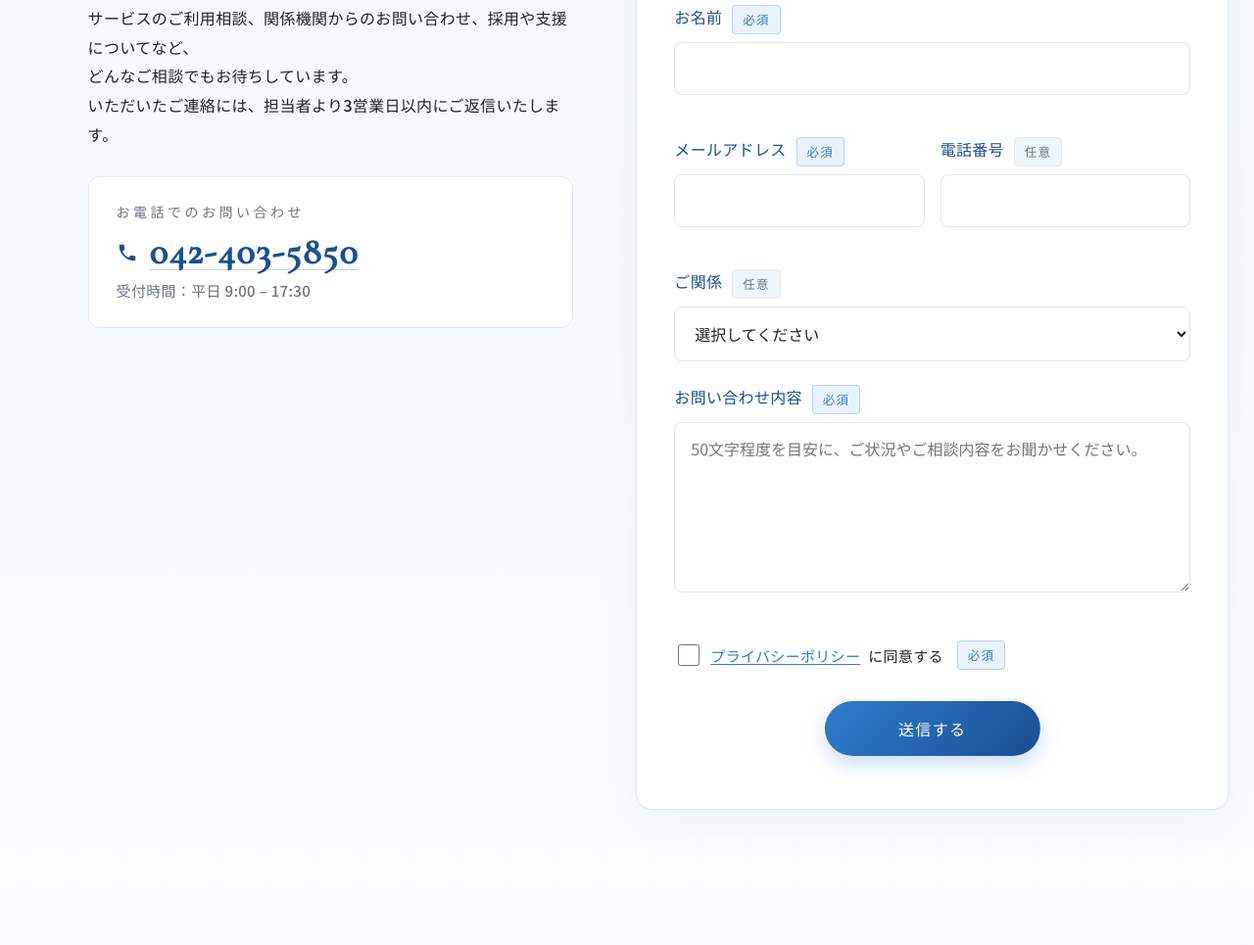
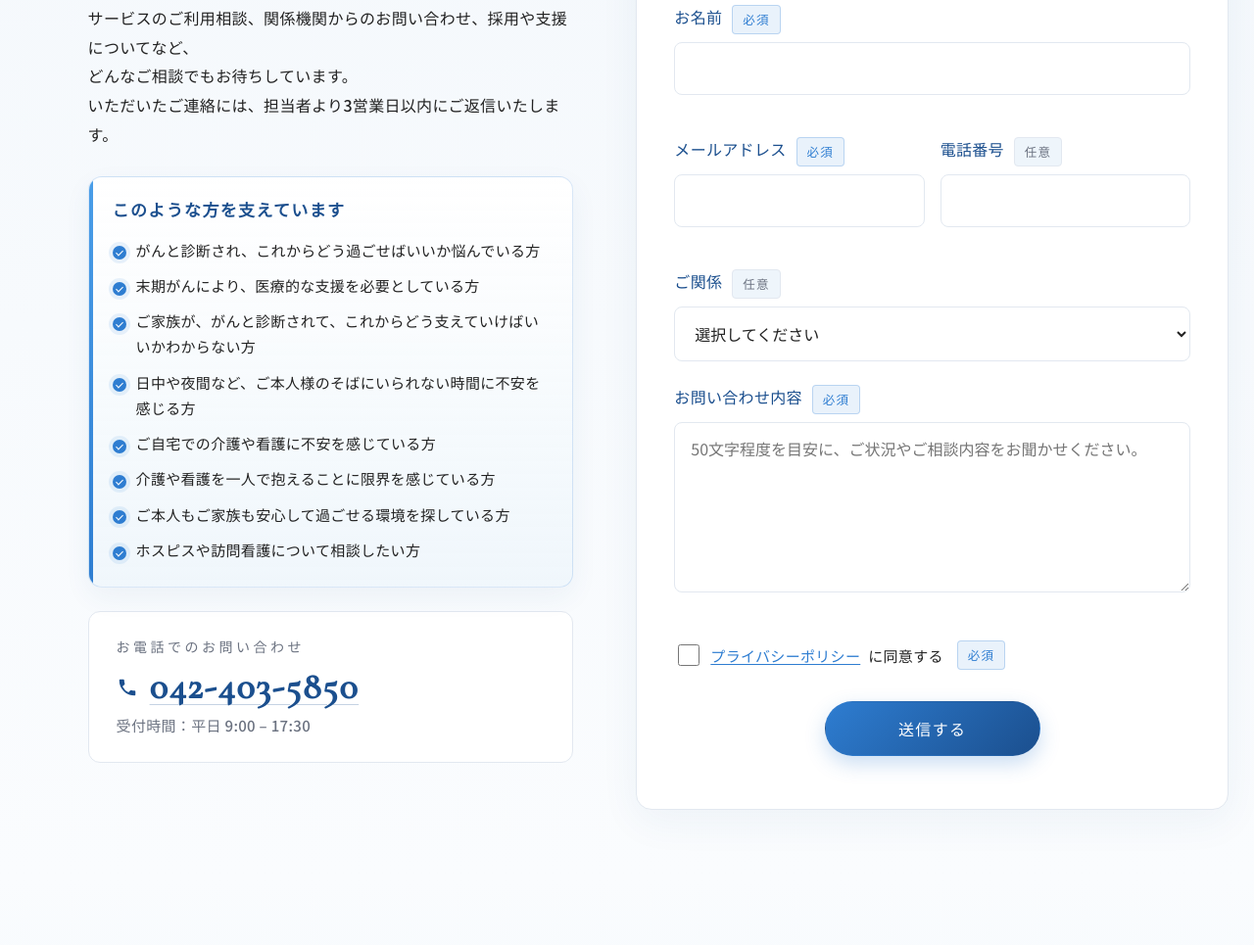
Before and after one commit to tsumura-175/sora, a plain HTML site: page index.html in a window 1280 px wide. Shown: the part 5457-6422 px from the top of the page at 98% size. Drawn offline with nearby package versions, Linux system fonts and the light colour scheme.

Commit message:
content: add contact support checklist

```diff
--- a/css/style.css
+++ b/css/style.css
@@ -1654,6 +1654,71 @@ section.reveal.is-visible {
   line-height: 1.85;
   color: var(--color-text);
 }
+.contact-support {
+  position: relative;
+  margin: 0 0 24px;
+  padding: 22px 24px 24px;
+  background: linear-gradient(180deg, rgba(255,255,255,0.94) 0%, rgba(238,245,251,0.82) 100%);
+  border: 1px solid rgba(46,125,209,0.18);
+  border-radius: 14px;
+  box-shadow: 0 10px 28px rgba(27,79,142,0.06);
+  overflow: hidden;
+}
+.contact-support::before {
+  content: "";
+  position: absolute;
+  inset: 0 auto 0 0;
+  width: 4px;
+  background: linear-gradient(180deg, var(--color-light) 0%, var(--color-main) 100%);
+}
+.contact-support__title {
+  font-family: var(--font-jp-serif);
+  font-weight: var(--fw-semibold);
+  font-size: var(--fs-md);
+  line-height: 1.5;
+  letter-spacing: 0.08em;
+  color: var(--color-deep);
+  margin-bottom: 14px;
+}
+.contact-support__list {
+  display: grid;
+  grid-template-columns: 1fr;
+  gap: 10px;
+}
+.contact-support__list li {
+  position: relative;
+  padding-left: 24px;
+  font-size: var(--fs-sm);
+  line-height: 1.75;
+  color: var(--color-text);
+}
+.contact-support__list li::before {
+  content: "";
+  position: absolute;
+  top: 0.58em;
+  left: 0;
+  width: 14px;
+  height: 14px;
+  border-radius: 50%;
+  background: var(--color-main);
+  box-shadow: 0 0 0 4px rgba(46,125,209,0.10);
+}
+.contact-support__list li::after {
+  content: "";
+  position: absolute;
+  top: calc(0.58em + 3px);
+  left: 5px;
+  width: 4px;
+  height: 7px;
+  border: solid #fff;
+  border-width: 0 1.5px 1.5px 0;
+  transform: rotate(45deg);
+}
+@media (max-width: 720px) {
+  .contact__inner { grid-template-columns: 1fr; }
+  .contact-support { padding: 20px 20px 22px; }
+  .contact__tel { font-size: clamp(1.8rem, 9vw, 2.4rem); }
+}
 .contact__alt {
   background: #fff;
   padding: 24px 28px;
--- a/index.html
+++ b/index.html
@@ -570,6 +570,19 @@
         どんなご相談でもお待ちしています。<br>
         いただいたご連絡には、担当者より3営業日以内にご返信いたします。
       </p>
+      <div class="contact-support">
+        <p class="contact-support__title">このような方を支えています</p>
+        <ul class="contact-support__list">
+          <li>がんと診断され、これからどう過ごせばいいか悩んでいる方</li>
+          <li>末期がんにより、医療的な支援を必要としている方</li>
+          <li>ご家族が、がんと診断されて、これからどう支えていけばいいかわからない方</li>
+          <li>日中や夜間など、ご本人様のそばにいられない時間に不安を感じる方</li>
+          <li>ご自宅での介護や看護に不安を感じている方</li>
+          <li>介護や看護を一人で抱えることに限界を感じている方</li>
+          <li>ご本人もご家族も安心して過ごせる環境を探している方</li>
+          <li>ホスピスや訪問看護について相談したい方</li>
+        </ul>
+      </div>
       <div class="contact__alt">
         <p class="contact__alt-label">お電話でのお問い合わせ</p>
         <a href="tel:0424035850" class="contact__tel" data-tel-mask>
```
Also changed, not shown: about/index.html (+13 -0 lines).
